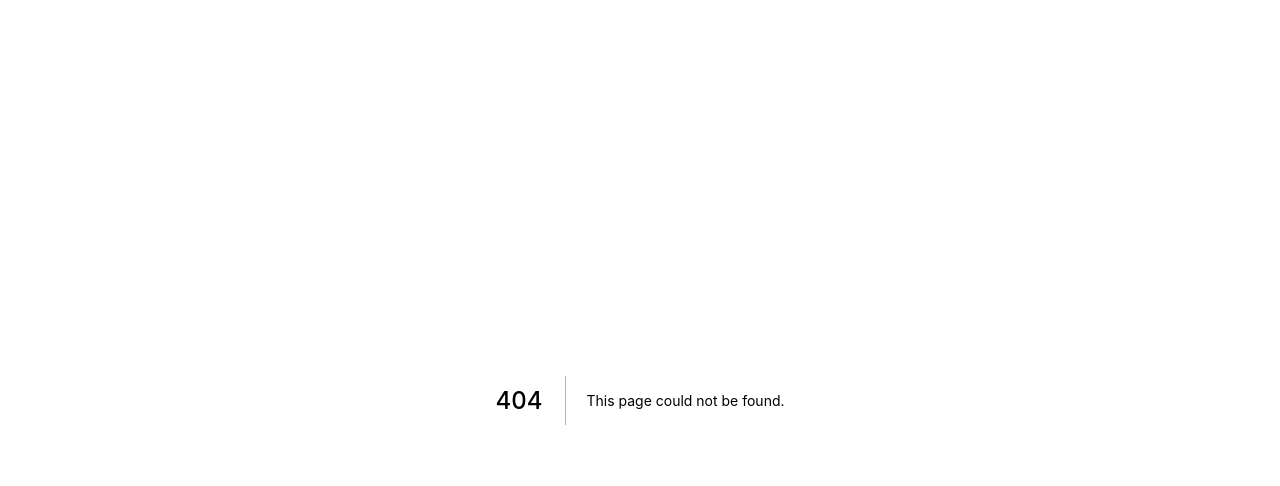
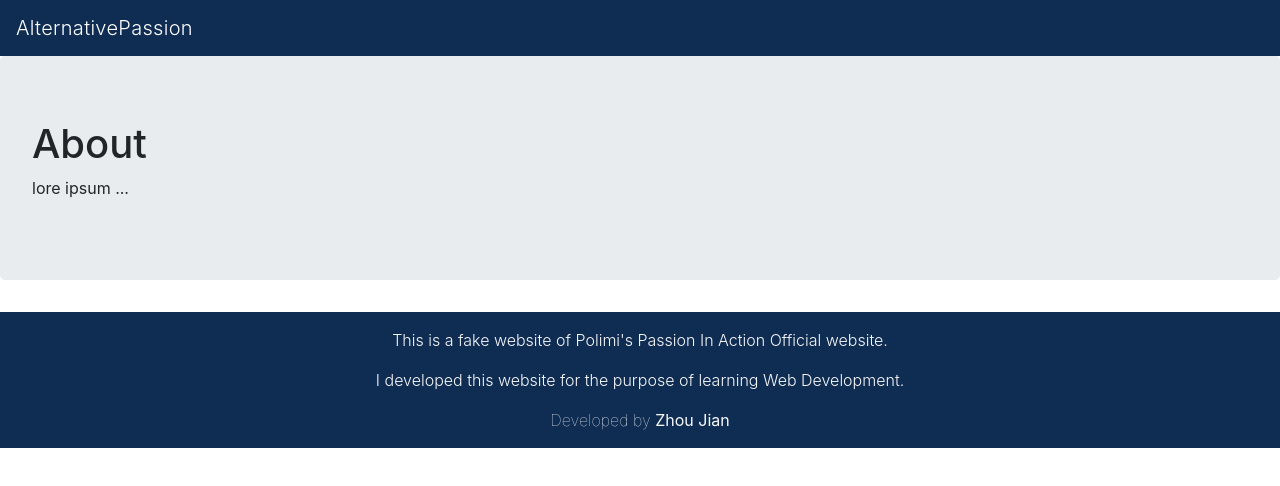
Before and after one commit to ZhouJian26/passion-in-action-scrape, a Next.js app: page /about in a window 1280 px wide. Before the commit this address had no page. Shown: the top 486 px of the page. Built offline with nearby package versions, Linux system fonts and the light colour scheme.

Commit message:
about page start

```diff
--- /dev/null
+++ b/app/aboutApp/aboutApp.jsx
@@ -0,0 +1,12 @@
+import { Container, Jumbotron } from "react-bootstrap";
+const AboutApp = () => {
+  return (
+    <Container fluid={true} className="p-0 mt-5 pt-2">
+      <Jumbotron>
+        <h1>About</h1>
+        <p>lore ipsum ...</p>
+      </Jumbotron>
+    </Container>
+  );
+};
+export default AboutApp;
--- a/next.config.js
+++ b/next.config.js
@@ -2,7 +2,7 @@
 const withSass = require("@zeit/next-sass");
 const withPlugins = require("next-compose-plugins");
 const withImages = require("next-images");
-const withCSS = require('@zeit/next-css')
+const withCSS = require("@zeit/next-css");
 const fetch = require("isomorphic-unfetch");
 
 if (
@@ -41,8 +41,6 @@ if (
         );
         return Object.assign({}, pages, {
           "/": { page: "/" },
-          [`/fetchData${s3path}`]: { page: "/fetchData" },
-          "/post": { page: "/post" },
           "/404/index.html": { page: "404" }
         });
       }
--- /dev/null
+++ b/pages/about.jsx
@@ -0,0 +1,20 @@
+import Head from "next/head";
+import React from "react";
+import Layout from "../app/layout/dracula";
+import AboutApp from "../app/aboutApp/aboutApp";
+
+const Index = () => (
+  <React.Fragment>
+    <Head>
+      <title>About - Alternative Passion</title>
+      <meta
+        name="description"
+        content="Descrizione progetto AlternativePassion"
+      />
+    </Head>
+    <Layout>
+      <AboutApp></AboutApp>
+    </Layout>
+  </React.Fragment>
+);
+export default Index;
```
